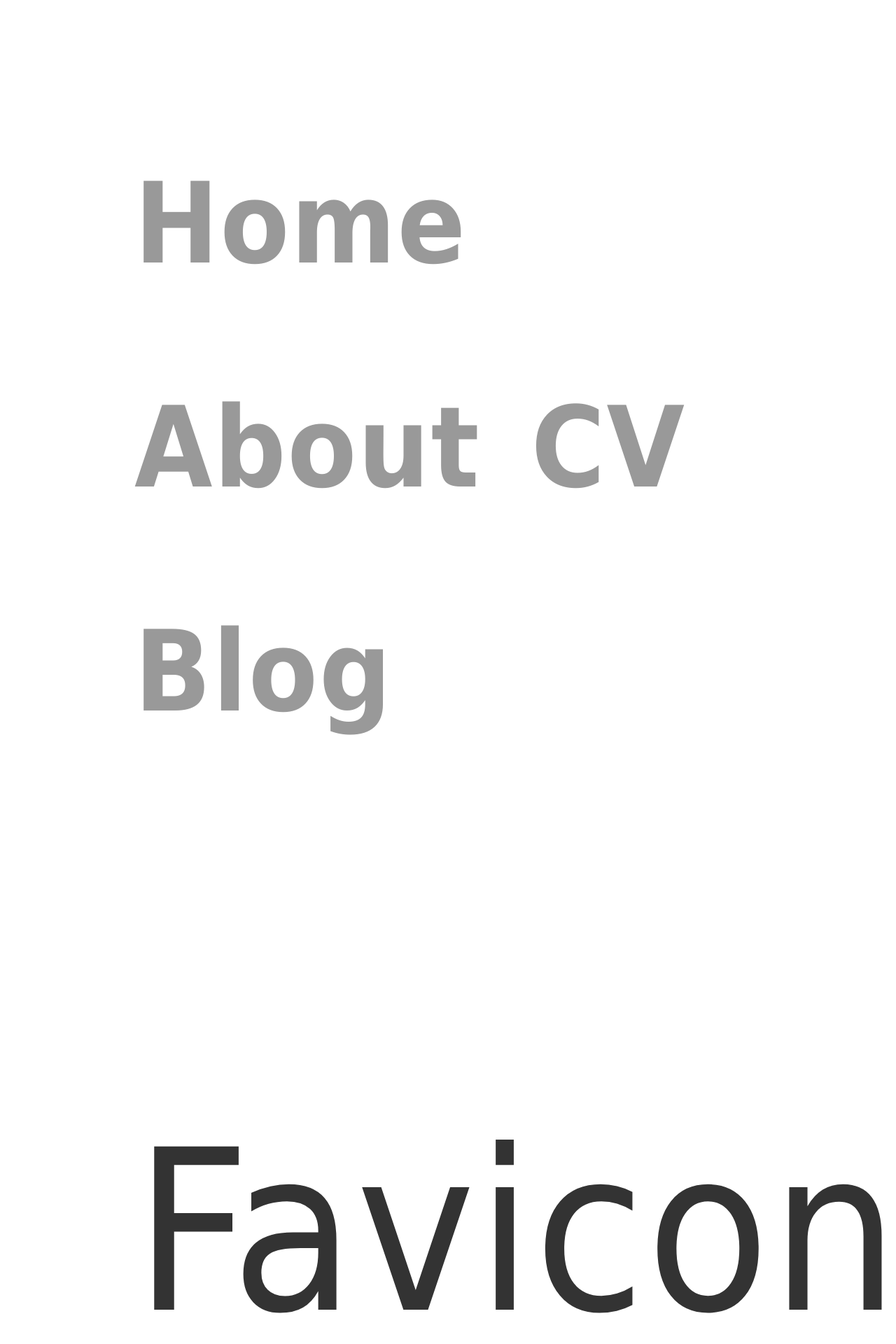
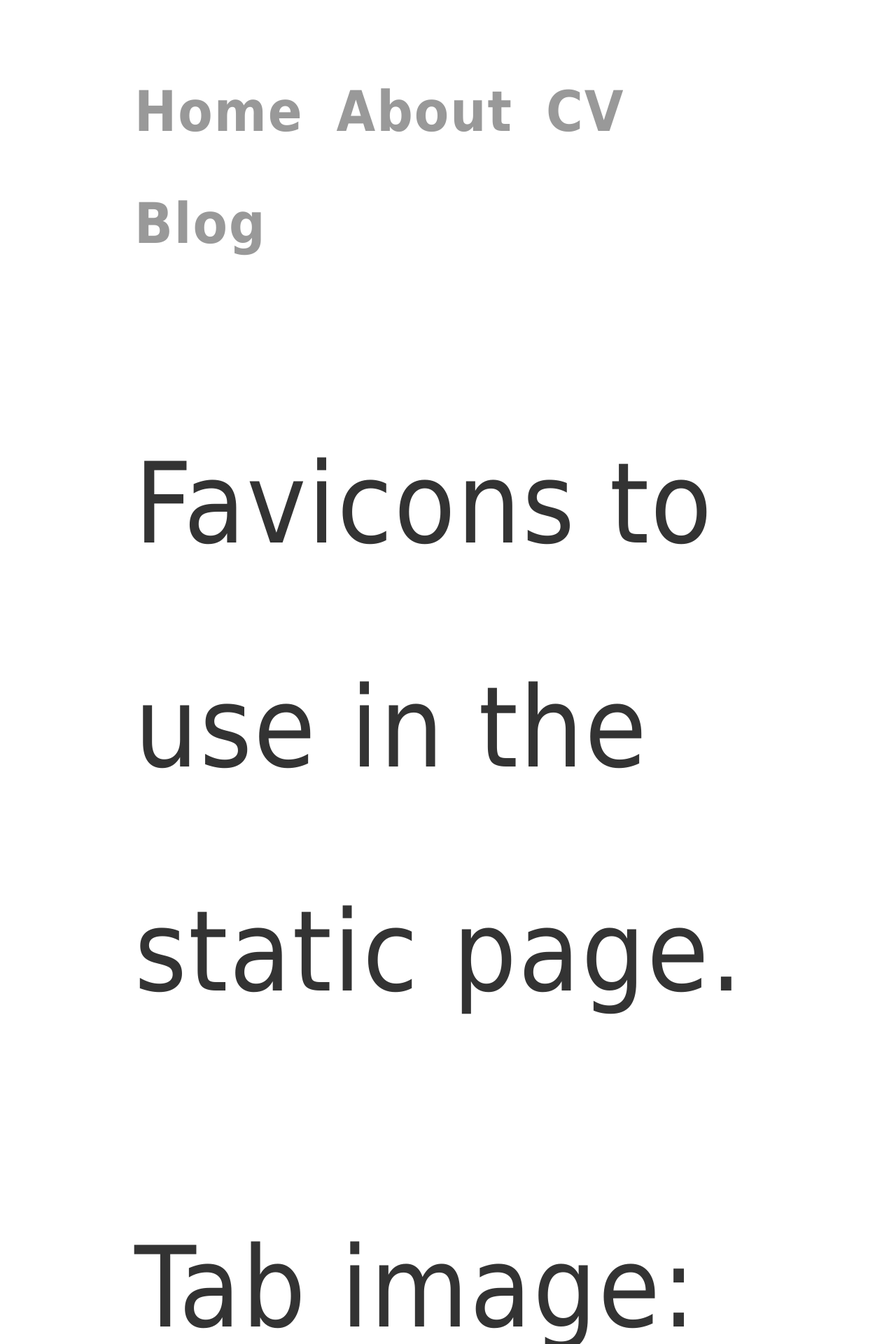
Before and after one commit to finerbrighterlighter/finerbrighterlighter.github.io, a Jekyll site: the page built from icon/readme.md, in a window 1280 px wide. Shown: the top 1920 px of the page at 70% size. Built offline with Jekyll 4.4.1, drawn with Linux system fonts in a browser that asks for light colours; nearby versions of some CDN libraries; our own code applies the rules of GitHub Pages for plain Markdown files.

Commit message:
Update main.css

```diff
--- a/css/main.css
+++ b/css/main.css
@@ -2,7 +2,7 @@ body {
     margin: 60px auto;
     width: 70%;
     letter-spacing: 2px;
-    font-size: 10em;
+    font-size: 5em;
     line-height: 2em;
 }
 nav ul, footer ul {
```
